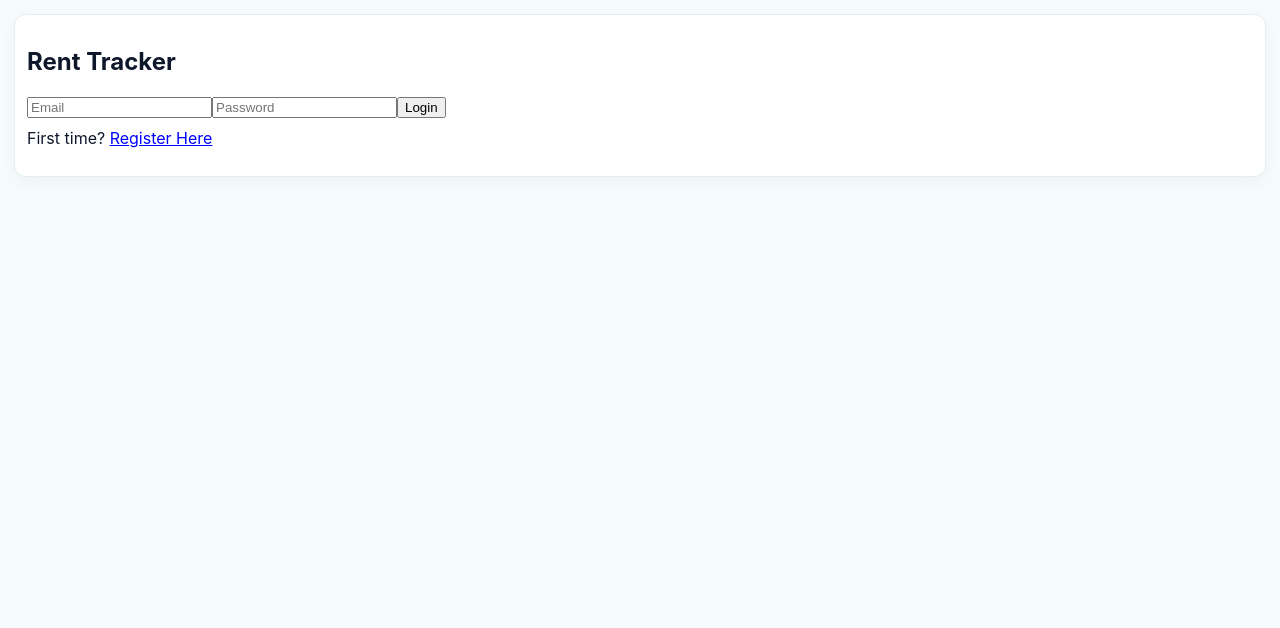
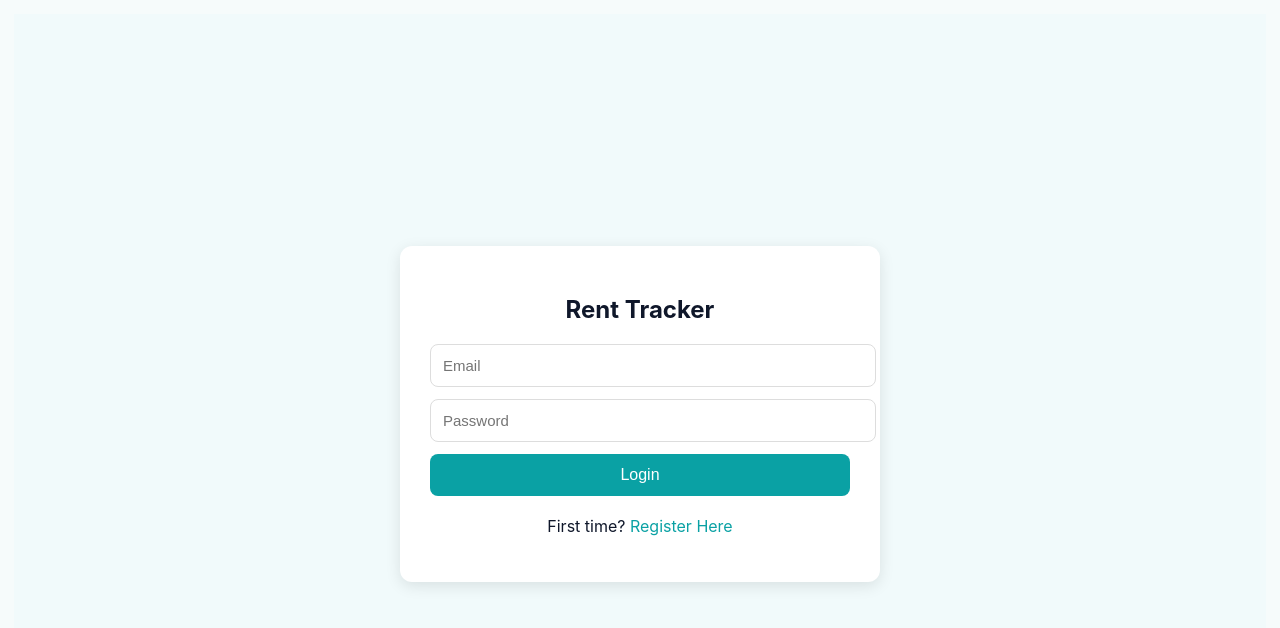
Before and after one commit to shivaklikita-hash/rent-tracker-frontend, a React (Create React App) app: page / in a window 1280 px wide. Shown: the top 628 px of the page. Built offline with nearby package versions, Linux system fonts and the light colour scheme; no server answers.

Commit message:
Update Login.js

```diff
--- a/src/components/Login.js
+++ b/src/components/Login.js
@@ -5,48 +5,48 @@ import Register from "./Register";
 function Login({ onLogin }) {
   const [email, setEmail] = useState("");
   const [password, setPassword] = useState("");
+  const [showRegister, setShowRegister] = useState(false);
   const [loading, setLoading] = useState(false);
   const [error, setError] = useState("");
-  const [showRegister, setShowRegister] = useState(false);
 
   if (showRegister) {
     return <Register onRegistered={() => setShowRegister(false)} />;
   }
 
   async function handleLogin() {
+    try {
       setLoading(true);
       setError("");
 
-    try {
-      const params = new URLSearchParams();
-      params.append("username", email);
-      params.append("password", password);
+      const form = new FormData();
+      form.append("username", email);
+      form.append("password", password);
 
-      const res = await API.post("/auth/token", params, {
-        headers: { "Content-Type": "application/x-www-form-urlencoded" },
-      });
+      const res = await API.post("/auth/token", form);
+      const token = res.data.access_token;
 
-      const token = res.data.access_token;
+      localStorage.setItem("token", token);
       setToken(token);
-      localStorage.setItem("token", token);
-
       onLogin();
     } catch (err) {
       setError("Invalid email or password");
+    } finally {
+      setLoading(false);
     }
-
-    setLoading(false);
   }
 
   return (
-    <div className="card">
-      <h2>Rent Tracker</h2>
+    <div style={{ display: "flex", justifyContent: "center", alignItems: "center", height: "100vh", background: "#f1fafb" }}>
+      <div style={{ width: "420px", padding: "30px", background: "#fff", borderRadius: "12px", boxShadow: "0px 4px 15px rgba(0,0,0,0.1)" }}>
+
+        <h2 style={{ textAlign: "center", marginBottom: "20px" }}>Rent Tracker</h2>
 
         <input
-        type="text"
+          type="email"
           placeholder="Email"
           value={email}
           onChange={(e) => setEmail(e.target.value)}
+          style={inputStyle}
         />
 
         <input
@@ -54,25 +54,44 @@ function Login({ onLogin }) {
           placeholder="Password"
           value={password}
           onChange={(e) => setPassword(e.target.value)}
+          style={inputStyle}
         />
 
-      <button onClick={handleLogin} disabled={loading}>
+        <button onClick={handleLogin} style={buttonStyle}>
           {loading ? "Logging in..." : "Login"}
         </button>
 
-      {error && <p style={{ color: "red" }}>{error}</p>}
+        {error && <p style={{ color: "#c0392b", textAlign: "center", marginTop: "10px" }}>{error}</p>}
 
-      <p style={{ marginTop: "10px" }}>
+        <p style={{ marginTop: "20px", textAlign: "center" }}>
           First time?{" "}
-        <span
-          style={{ color: "blue", cursor: "pointer", textDecoration: "underline" }}
-          onClick={() => setShowRegister(true)}
-        >
+          <span style={{ color: "#0aa1a4", cursor: "pointer" }} onClick={() => setShowRegister(true)}>
             Register Here
           </span>
         </p>
       </div>
+    </div>
   );
 }
 
+const inputStyle = {
+  width: "100%",
+  padding: "12px",
+  marginBottom: "12px",
+  border: "1px solid #ddd",
+  borderRadius: "8px",
+  fontSize: "15px",
+};
+
+const buttonStyle = {
+  width: "100%",
+  padding: "12px",
+  backgroundColor: "#0aa1a4",
+  color: "#fff",
+  border: "none",
+  borderRadius: "8px",
+  cursor: "pointer",
+  fontSize: "16px",
+};
+
 export default Login;
```
Lines whose indentation alone changed are shown as unchanged.
